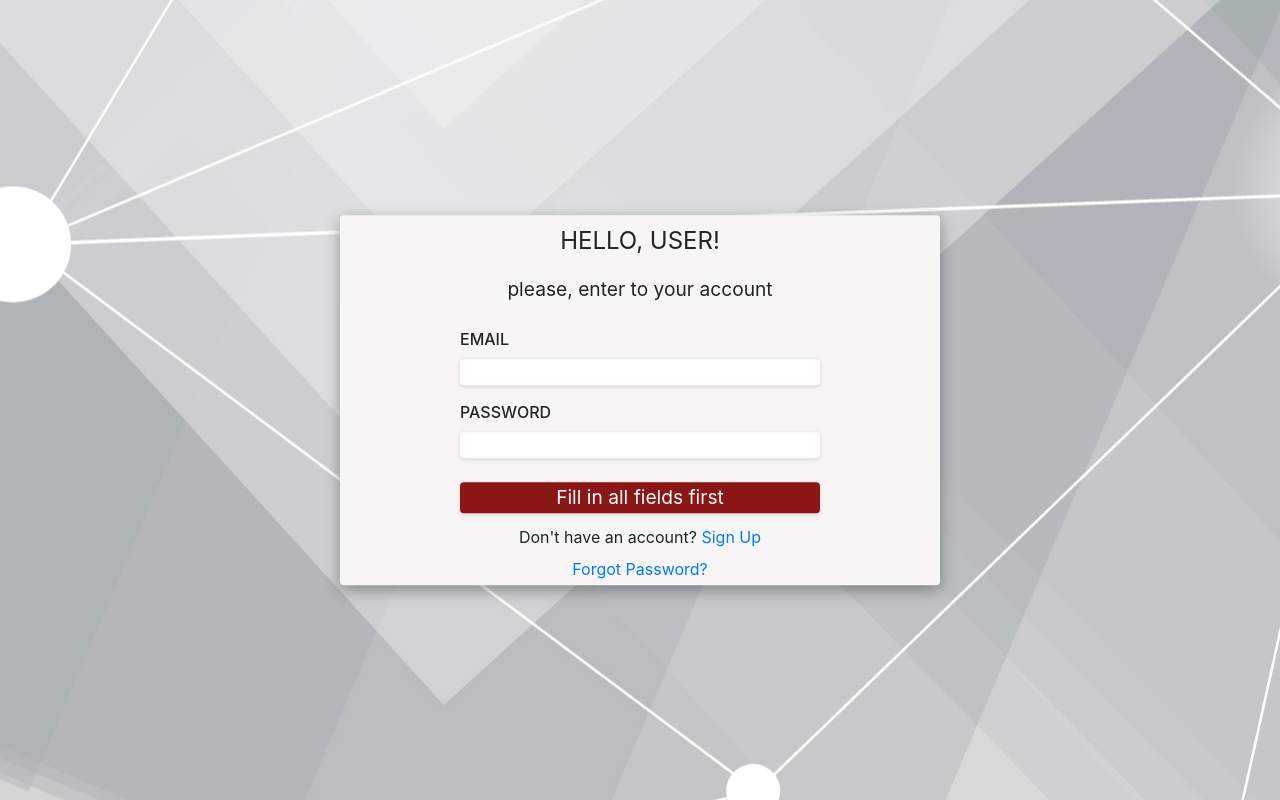
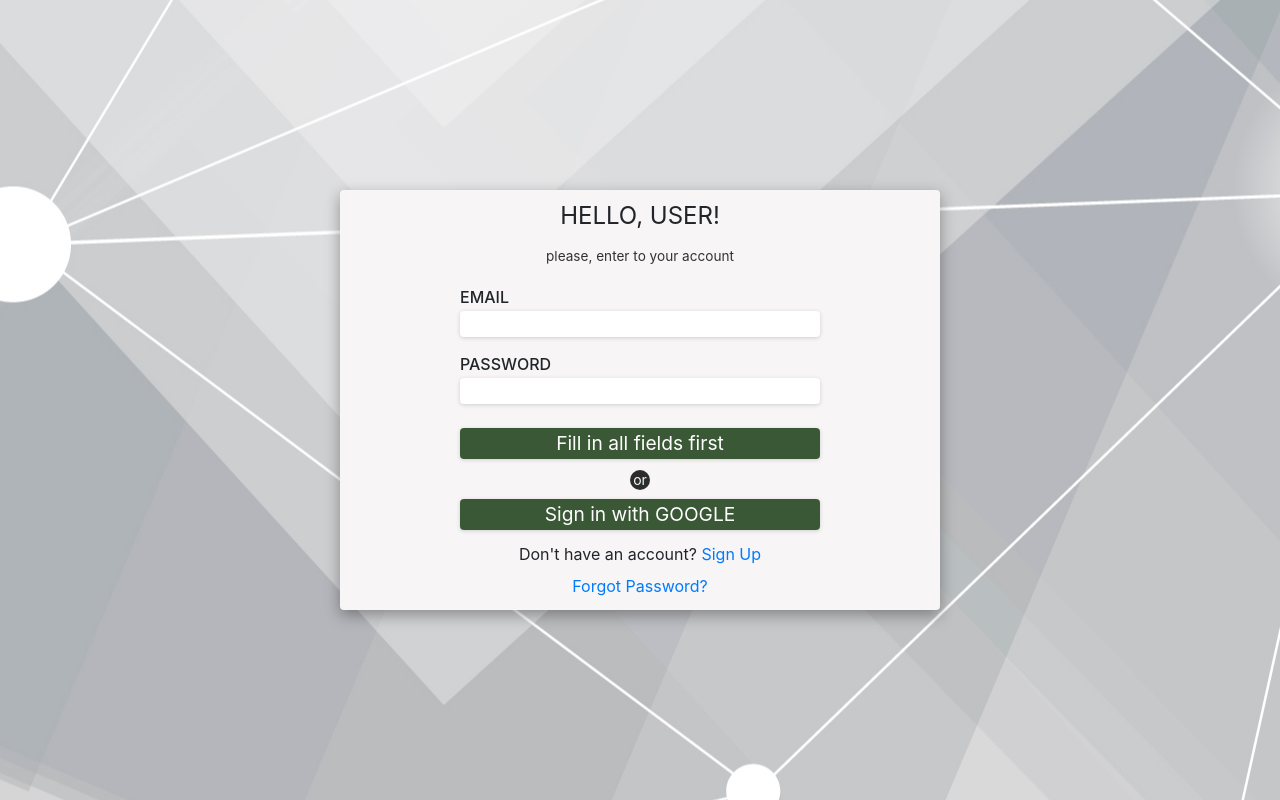
Before and after one commit to mad1982max/ds-slider, a React (Create React App) app: page / in a window 1280 px wide. Built offline with nearby package versions, Linux system fonts and the light colour scheme; no server answers.

Commit message:
googleAuth

```diff
--- a/src/App.jsx
+++ b/src/App.jsx
@@ -1,15 +1,15 @@
-import { auth, firestore } from "./firebase";
-import UserPage from "./Components/UserPage/UserPage";
-import { BrowserRouter as Router, Switch, Route, Link } from "react-router-dom";
+import { BrowserRouter as Router, Switch, Route } from "react-router-dom";
 import PasswordReset from "./Components/PasswordReset/PasswordReset";
+import { useContext } from "react";
 import SignIn from "./Components/SignIn/SignIn";
 import SignUp from "./Components/SignUp/SignUp";
+import UserPage from "./Components/UserPage/UserPage";
+import { UserContext } from "./Providers/UserProvider";
 import "./App.css";
 
 const App = () => {
-  console.log(auth, firestore);
-
-  let user = "";
+  const user = useContext(UserContext);
+  console.log("user app", user);
 
   return (
     <div className="app">
@@ -19,6 +19,7 @@ const App = () => {
         <Router>
           <Switch>
             <Route exact path="/" component={SignIn} />
+            <Route exact path="/userPage" component={UserPage} />
             <Route path="/signUp" component={SignUp} />
             <Route path="/passwordReset" component={PasswordReset} />
           </Switch>
--- a/src/Components/SignIn/SignIn.jsx
+++ b/src/Components/SignIn/SignIn.jsx
@@ -2,9 +2,12 @@ import { Link } from "react-router-dom";
 import { Formik, Form, Field, ErrorMessage } from "formik";
 import ErrorMsg from "../ErrorMsg/ErrorMsg";
 import { SignInSchema } from "../../helpers/validation";
+import { useHistory } from "react-router-dom";
+import { signInWithGoogle } from "../../firebase";
 import "./signIn.css";
 
 const SignIn = () => {
+  const history = useHistory();
   return (
     <>
       <Formik
@@ -15,6 +18,7 @@ const SignIn = () => {
         validationSchema={SignInSchema}
         onSubmit={(values) => {
           console.log("submit:", values);
+          history.push("/userPage");
         }}
       >
         {({ errors, isValid, dirty }) => {
@@ -22,7 +26,7 @@ const SignIn = () => {
             <>
               <div className="signInForm-wrapper d-flex flex-column">
                 <div className="logo p-2">HELLO, USER!</div>
-                <div className="info-text p-2">
+                <div className="info-text p-1">
                   please, enter to your account
                 </div>
                 <Form className="signInForm d-flex flex-column">
@@ -35,17 +39,31 @@ const SignIn = () => {
                   <ErrorMessage name="password" component={ErrorMsg} />
 
                   <button
-                    disabled={!(isValid && dirty)}
+                    // disabled={!(isValid && dirty)}
                     className="signIn-btn mt-4 mb-2"
                     type="submit"
                   >
                     {isValid && dirty ? "Sign in" : "Fill in all fields first"}
                   </button>
+                  <div className="separator">
+                    <span>or</span>
+                  </div>
+                  <button
+                    type="button"
+                    className="signInWithGoogle mt-2 mb-2"
+                    onClick={() => {
+                      signInWithGoogle();
+                      // history.push("/userPage");
+                    }}
+                  >
+                    Sign in with GOOGLE
+                  </button>
                 </Form>
+
                 <div className="signUpLink p-1">
                   Don't have an account? <Link to="/signUp">Sign Up</Link>
                 </div>
-                <div className="forgotPSW p-1">
+                <div className="forgotPSW p-1 mb-2">
                   <a href="#">Forgot Password?</a>
                 </div>
               </div>
--- a/src/Components/SignIn/signIn.css
+++ b/src/Components/SignIn/signIn.css
@@ -28,6 +28,7 @@
   text-align: left;
   margin-top: 15px;
   font-weight: 500;
+  margin-bottom: 2px;
 }
 
 .signInForm input {
@@ -43,6 +44,13 @@
   box-shadow: rgba(0, 0, 0, 0.16) 0px 1px 4px;
 }
 
+.signInWithGoogle {
+  background-color: rgba(38, 71, 34, 0.9);
+  color: white;
+  font-size: 1.2rem;
+  box-shadow: rgba(0, 0, 0, 0.16) 0px 1px 4px;
+}
+
 .signIn-btn:hover {
   background-color: rgba(38, 71, 34, 1);
 }
@@ -51,3 +59,19 @@
   background-color: rgb(139, 22, 22);
   cursor: not-allowed;
 }
+
+.info-text {
+  font-size: 0.85rem;
+  color: rgba(0, 0, 0, 0.8);
+}
+
+.separator span {
+  display: inline-block;
+  background: rgb(44, 44, 44);
+  color: aliceblue;
+  border-radius: 50%;
+  width: 20px;
+  height: 20px;
+  font-size: 14px;
+  line-height: 20px;
+}
--- a/src/Components/SignUp/SignUp.jsx
+++ b/src/Components/SignUp/SignUp.jsx
@@ -24,9 +24,9 @@ const SignUp = () => {
             <>
               <div className="signInForm-wrapper d-flex flex-column">
                 <div className="logo p-2">HELLO, USER!</div>
-                <div className="info-text p-2">please, sign in</div>
+                <div className="info-text p-1">please, sign in</div>
                 <Form className="signInForm d-flex flex-column">
-                  <label htmlFor="name">Name</label>
+                  <label htmlFor="name">NAME</label>
                   <Field label="name" type="text" name="name" />
                   <ErrorMessage name="name" component={ErrorMsg} />
 
@@ -46,7 +46,7 @@ const SignUp = () => {
                     {isValid && dirty ? "Sign in" : "Fill in all fields first"}
                   </button>
                 </Form>
-                <div className="signUpLink p-1">
+                <div className="signUpLink p-1 mb-2">
                   Return to Sign In? <Link to="/">Click here</Link>
                 </div>
               </div>
--- a/src/Components/UserPage/UserPage.jsx
+++ b/src/Components/UserPage/UserPage.jsx
@@ -1,7 +1,31 @@
+import { useContext } from "react";
+import UserContext from "../../Providers/UserProvider";
+import { auth } from "../../firebase";
+import { useHistory } from "react-router-dom";
+import "./userPage.css";
+
 const UserPage = () => {
+  const history = useHistory();
+  const user = useContext(UserContext);
+  console.log("user", user);
   return (
-    <div>User</div>
-  )
-}
+    <>
+      <header className="header">
+        <button
+          className="signOut"
+          onClick={() => {
+            auth.signOut();
+            // history.push("/");
+          }}
+        >
+          Sign out
+        </button>
+      </header>
+      <div className="userCard">
+        <div className="name">maks</div>
+      </div>
+    </>
+  );
+};
 
 export default UserPage;
--- /dev/null
+++ b/src/Components/UserPage/userPage.css
@@ -0,0 +1,13 @@
+header {
+  height: 50px;
+  background: #000;
+  display: flex;
+  align-items: center;
+  justify-content: flex-end;
+}
+
+.signOut {
+  margin-right: 10px;
+  background: rgb(243, 80, 80);
+  color: aliceblue;
+}
--- /dev/null
+++ b/src/Providers/UserProvider.jsx
@@ -0,0 +1,23 @@
+import { createContext, useState, useEffect } from "react";
+import { auth } from "../firebase";
+
+export const UserContext = createContext({ user: null });
+
+const UserProvider = (props) => {
+  const [user, setUser] = useState(null);
+  console.log("props", props);
+
+  useEffect(() => {
+    console.log("useEff work");
+    auth.onAuthStateChanged((userAuth) => {
+      const user = userAuth;
+      setUser(user);
+    });
+  }, []);
+
+  return (
+    <UserContext.Provider value={user}>{props.children}</UserContext.Provider>
+  );
+};
+
+export default UserProvider;
--- a/src/firebase.js
+++ b/src/firebase.js
@@ -14,3 +14,9 @@ var firebaseConfig = {
 firebase.initializeApp(firebaseConfig);
 export const auth = firebase.auth();
 export const firestore = firebase.firestore();
+
+const provider = new firebase.auth.GoogleAuthProvider();
+
+export const signInWithGoogle = () => {
+  auth.signInWithPopup(provider);
+};
--- a/src/helpers/validation.js
+++ b/src/helpers/validation.js
@@ -1,22 +1,20 @@
 import * as Yup from "yup";
 
 const SignInSchema = Yup.object().shape({
-  password: Yup.string()
-    .min(8, "Too Short!")
-    .max(15, "Too Long!")
-    .required("Required"),
+  password: Yup.string().min(8, "Too Short!").max(15, "Too Long!"),
+  // .required("Required"),
   email: Yup.string().email(),
+  // .required("Required")
 });
 
 const SignUpSchema = Yup.object().shape({
-  password: Yup.string()
-    .min(8, "Too Short!")
-    .max(15, "Too Long!")
-    .required("Required"),
+  password: Yup.string().min(8, "Too Short!").max(15, "Too Long!"),
+  // .required("Required"),
   email: Yup.string().email(),
+  // .required("Required"),
   name: Yup.string()
     .min(4, "Too Short!")
-    .max(15, "Too Long!")
+    .max(25, "Too Long!")
     .required("Required"),
 });
 
--- a/src/index.js
+++ b/src/index.js
@@ -3,10 +3,13 @@ import ReactDOM from "react-dom";
 import "../node_modules/bootstrap/dist/css/bootstrap.min.css";
 import "./index.css";
 import App from "./App";
+import UserProvider from "./Providers/UserProvider";
 
 ReactDOM.render(
   <React.StrictMode>
-    <App />
+    <UserProvider>
+      <App />
+    </UserProvider>
   </React.StrictMode>,
   document.getElementById("root")
 );
```
